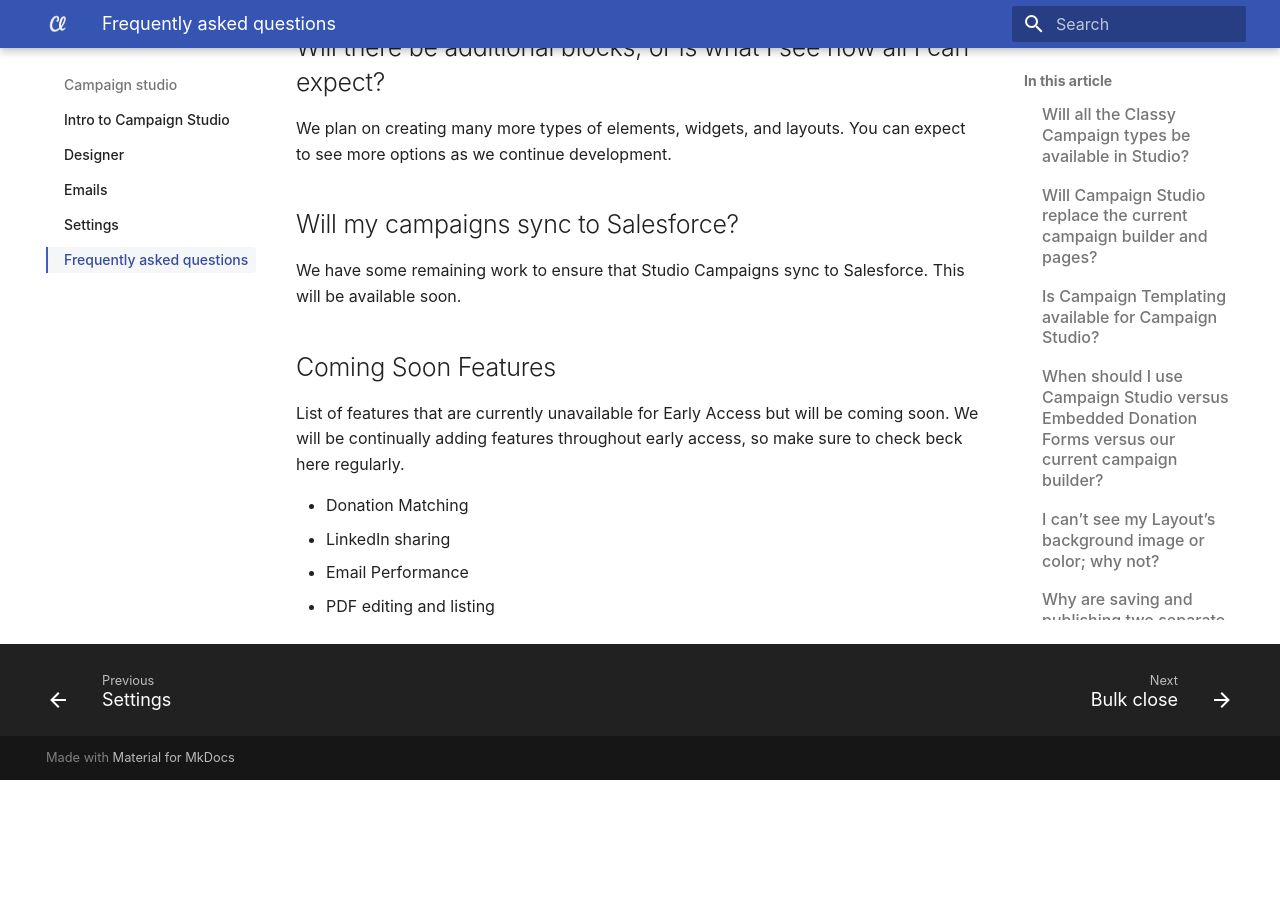
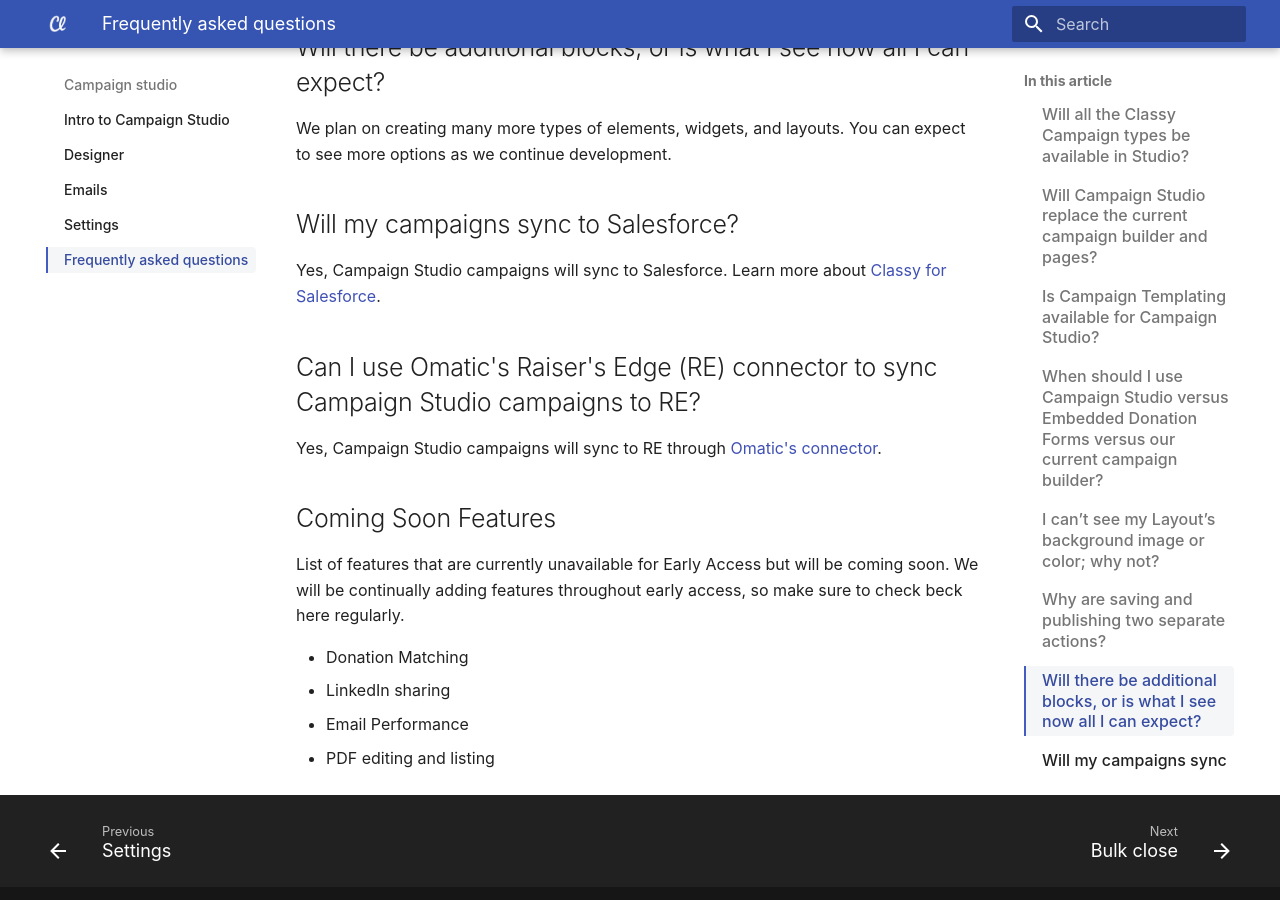
Before and after one commit to truj1ll0/mkdocs-help-center, an MkDocs documentation site: the page built from docs/campaign-studio/getting-started/faq.md, in a window 1280 px wide and 900 px high, scrolled down 1576 px. Built offline with MkDocs 1.6.1 and Material for MkDocs 9.7.7, drawn with Linux system fonts in a browser that asks for light colours; some web fonts are replaced; before the commit the page ends 2356 px from its top, so only the background shows below that.

Commit message:
Update C4SF and Omatic RE FAQs

```diff
--- a/docs/campaign-studio/getting-started/faq.md
+++ b/docs/campaign-studio/getting-started/faq.md
@@ -65,7 +65,11 @@
 
 ## Will my campaigns sync to Salesforce?
 
-We have some remaining work to ensure that Studio Campaigns sync to Salesforce. This will be available soon.
+Yes, Campaign Studio campaigns will sync to Salesforce. Learn more about [Classy for Salesforce](https://support.classy.org/s/article/how-to-set-up-classy-for-salesforce).
+
+## Can I use Omatic's Raiser's Edge (RE) connector to sync Campaign Studio campaigns to RE?
+
+Yes, Campaign Studio campaigns will sync to RE through [Omatic's connector](https://omaticsoftware.com/integration-solutions-by-activity/importomatic-for-raisers-edge/).
 
 ## Coming Soon Features
 
```
